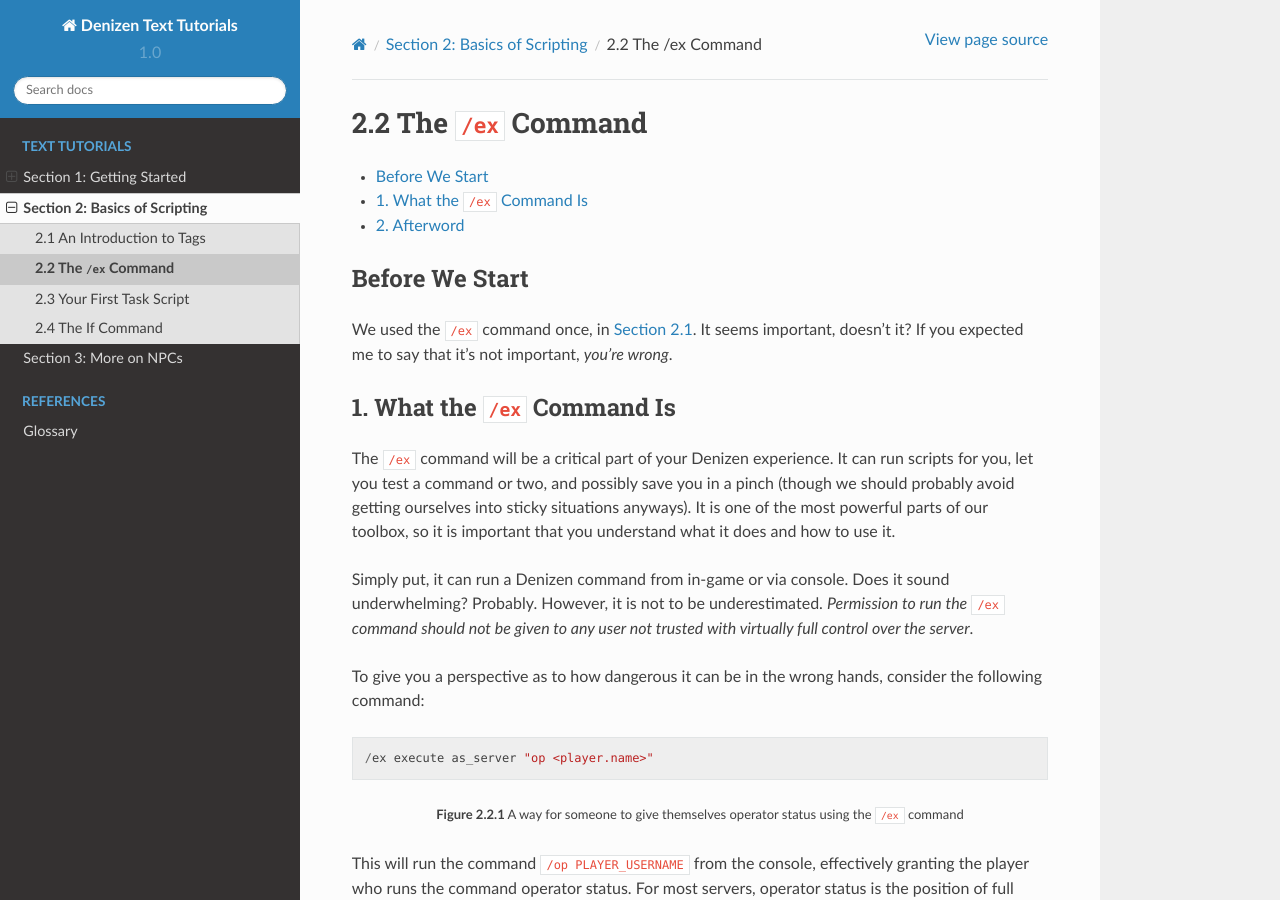
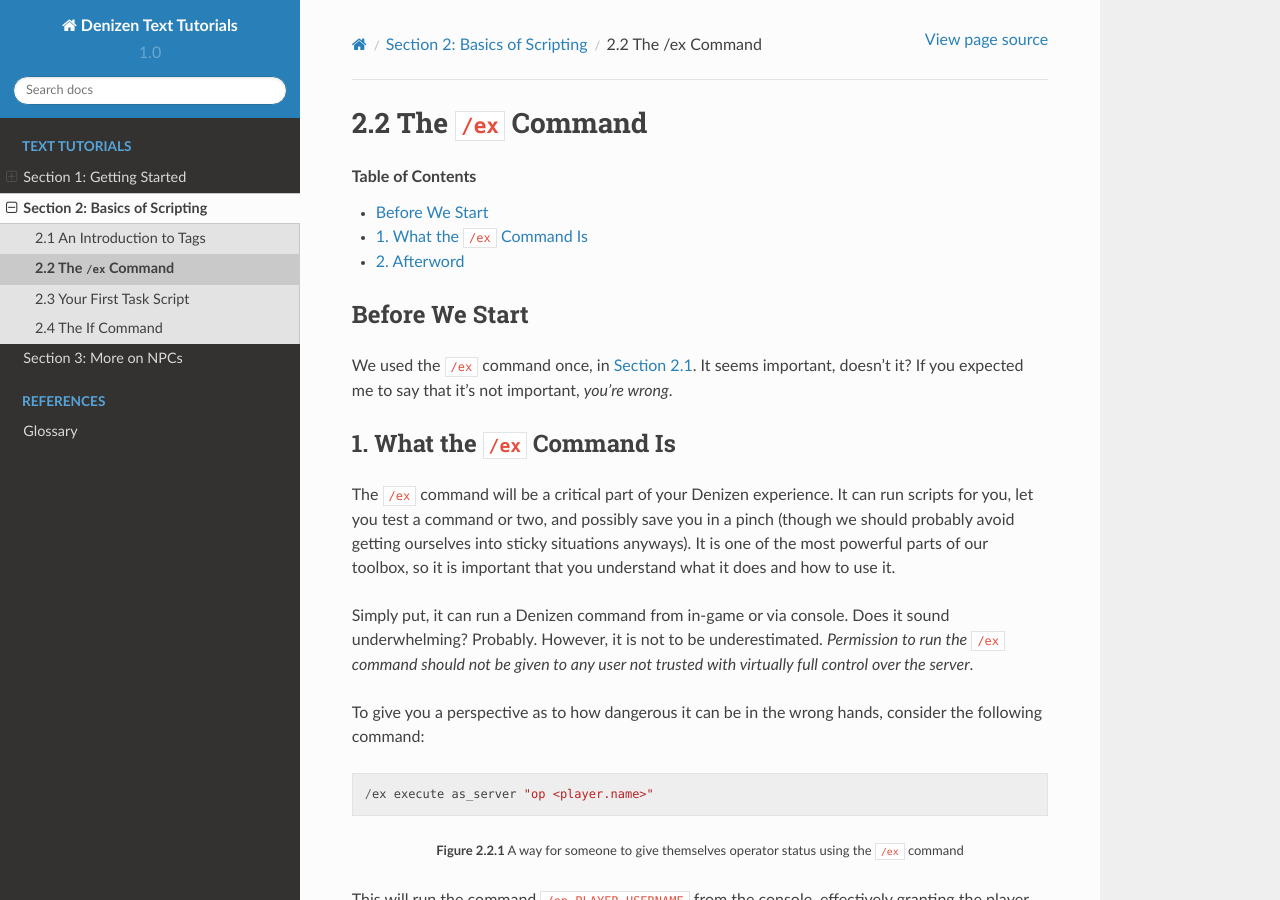
Before and after one commit to DenizenScript/Denizen-For-Bukkit-Docs, a Sphinx documentation site: the page built from source/docs/basics-of-scripting/the-ex-command.rst, in a window 1280 px wide and 900 px high. Built offline with Sphinx 7.4.7 and the Read the Docs theme 2.0.0, drawn with Linux system fonts in a browser that asks for light colours.

Commit message:
Make contents listings clearer

```diff
--- a/source/docs/basics-of-scripting/an-introduction-to-tags.rst
+++ b/source/docs/basics-of-scripting/an-introduction-to-tags.rst
@@ -6,7 +6,7 @@
 
 .. __: https://one.denizenscript.com/denizen/vids/Your%20First%20Tags
 
-.. contents::
+.. contents:: Table of Contents
   :local:
 
 Before We Start
--- a/source/docs/basics-of-scripting/the-ex-command.rst
+++ b/source/docs/basics-of-scripting/the-ex-command.rst
@@ -2,7 +2,7 @@
 2.2 The ``/ex`` Command
 =======================
 
-.. contents::
+.. contents:: Table of Contents
   :local:
 
 Before We Start
--- a/source/docs/basics-of-scripting/the-if-command.rst
+++ b/source/docs/basics-of-scripting/the-if-command.rst
@@ -7,7 +7,7 @@
 
 .. __: https://one.denizenscript.com/denizen/vids/Alternate/Dynamic%20Actions:%20The%20If%20Command
 
-.. contents::
+.. contents:: Table of Contents
   :local:
 
 .. note::
--- a/source/docs/basics-of-scripting/your-first-task-script.rst
+++ b/source/docs/basics-of-scripting/your-first-task-script.rst
@@ -7,7 +7,7 @@
 
 .. __: https://one.denizenscript.com/denizen/vids/Setting%20Up%20A%20Local%20Test%20Server%20and%20Your%20First%20Task%20Script
 
-.. contents::
+.. contents:: Table of Contents
   :local:
 
 .. note::
--- a/source/docs/getting-started/dscript-format.rst
+++ b/source/docs/getting-started/dscript-format.rst
@@ -6,7 +6,7 @@
 possible to avoid parsing errors, unintended behaviors, or other mishaps that
 may arise.
 
-.. contents::
+.. contents:: Table of Contents
   :local:
 
 1. Basic Script Structure
```
